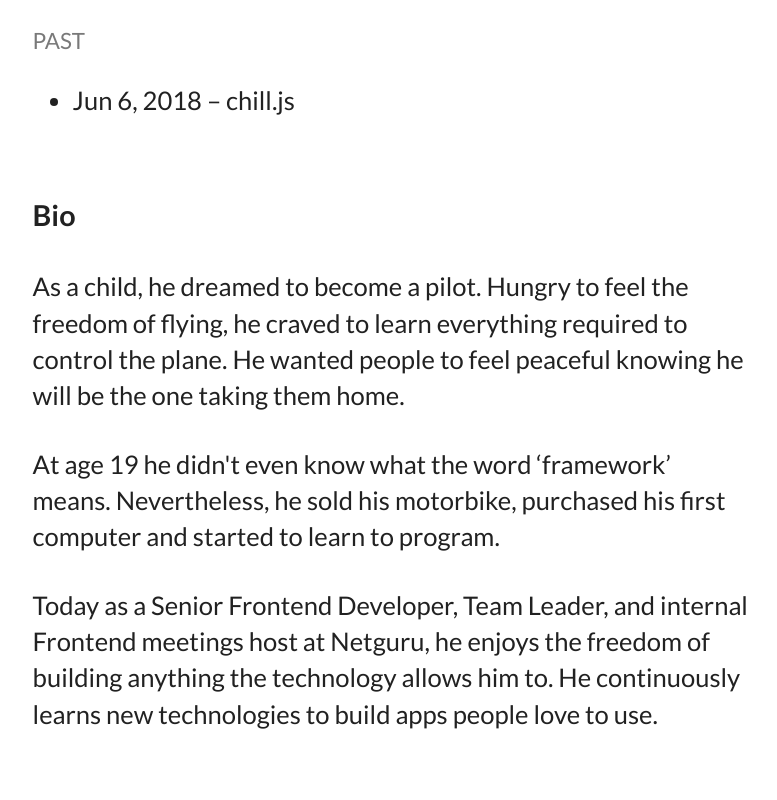
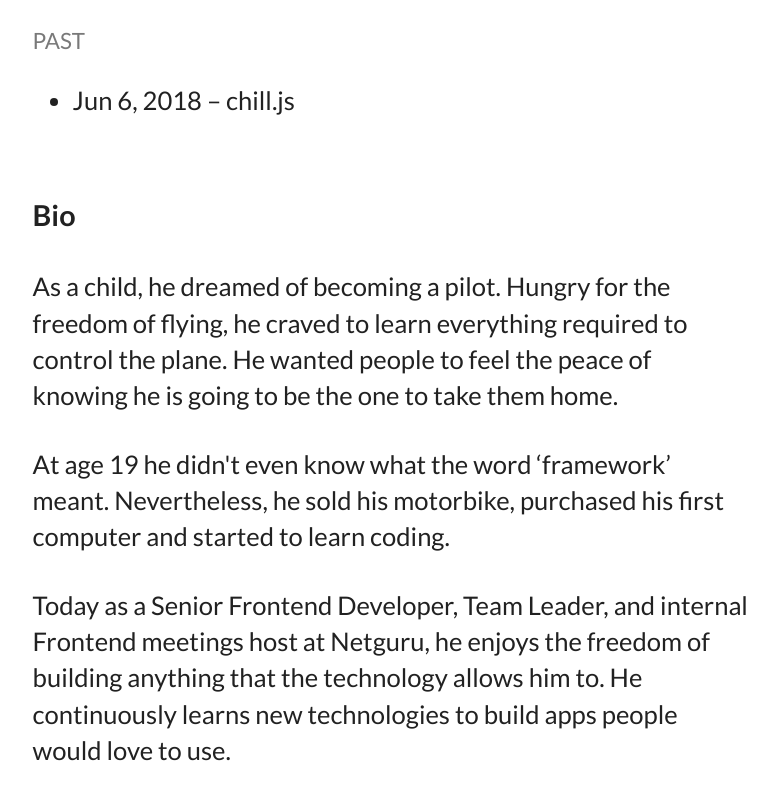
Before and after one commit to maciejmyslinski/maciejmyslinski.com, a Gatsby site: page / in a window 1280 px wide. Shown: the part 923-1723 px from the top of the page, without its empty margins (249-1026 px from the left). Built offline with nearby package versions, Linux system fonts and the light colour scheme; Gatsby itself is replaced by a stand-in of ours.

Commit message:
Bio proofread

```diff
--- a/src/pages/index.js
+++ b/src/pages/index.js
@@ -63,21 +63,21 @@ export default props => (
     </ul>
     <H2>Bio</H2>
     <P>
-      As a child, he dreamed to become a pilot. Hungry to feel the freedom of
+      As a child, he dreamed of becoming a pilot. Hungry for the freedom of
       flying, he craved to learn everything required to control the plane. He
-      wanted people to feel peaceful knowing he will be the one taking them
-      home.
+      wanted people to feel the peace of knowing he is going to be the one to
+      take them home.
     </P>
     <P>
-      At age 19 he didn't even know what the word ‘framework’ means.
+      At age 19 he didn't even know what the word ‘framework’ meant.
       Nevertheless, he sold his motorbike, purchased his first computer and
-      started to learn to program.
+      started to learn coding.
     </P>
     <P>
       Today as a Senior Frontend Developer, Team Leader, and internal Frontend
-      meetings host at Netguru, he enjoys the freedom of building anything the
-      technology allows him to. He continuously learns new technologies to build
-      apps people love to use.
+      meetings host at Netguru, he enjoys the freedom of building anything that
+      the technology allows him to. He continuously learns new technologies to
+      build apps people would love to use.
     </P>
   </Wrapper>
 );
```
